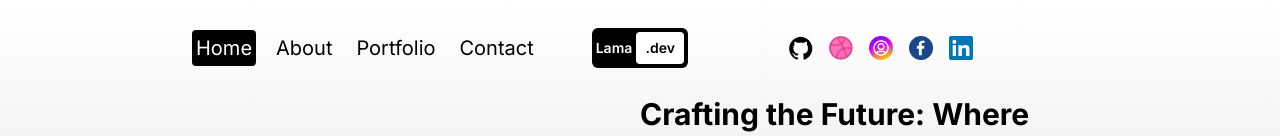
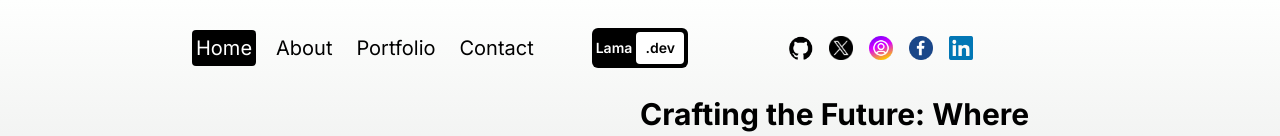
Before and after one commit to Francisnampellah/myPortfolia, a Next.js app: page / in a window 1280 px wide. Shown: the top 136 px of the page. Built offline with nearby package versions, Linux system fonts and the light colour scheme.

Commit message:
All for one

```diff
--- a/src/components/navbar.jsx
+++ b/src/components/navbar.jsx
@@ -94,7 +94,7 @@ const Navbar = () => {
           <Image src="/github.png" alt="" width={24} height={24} />
         </Link>
         <Link href="/">
-          <Image src="/dribbble.png" alt="" width={24} height={24} />
+          <Image src="/Xtwitter.png" alt="" width={24} height={24} />
         </Link>
         <Link href="/">
           <Image src="/instagram.png" alt="" width={24} height={24} />
```
Also changed, not shown: public/Xtwitter.png (added).
